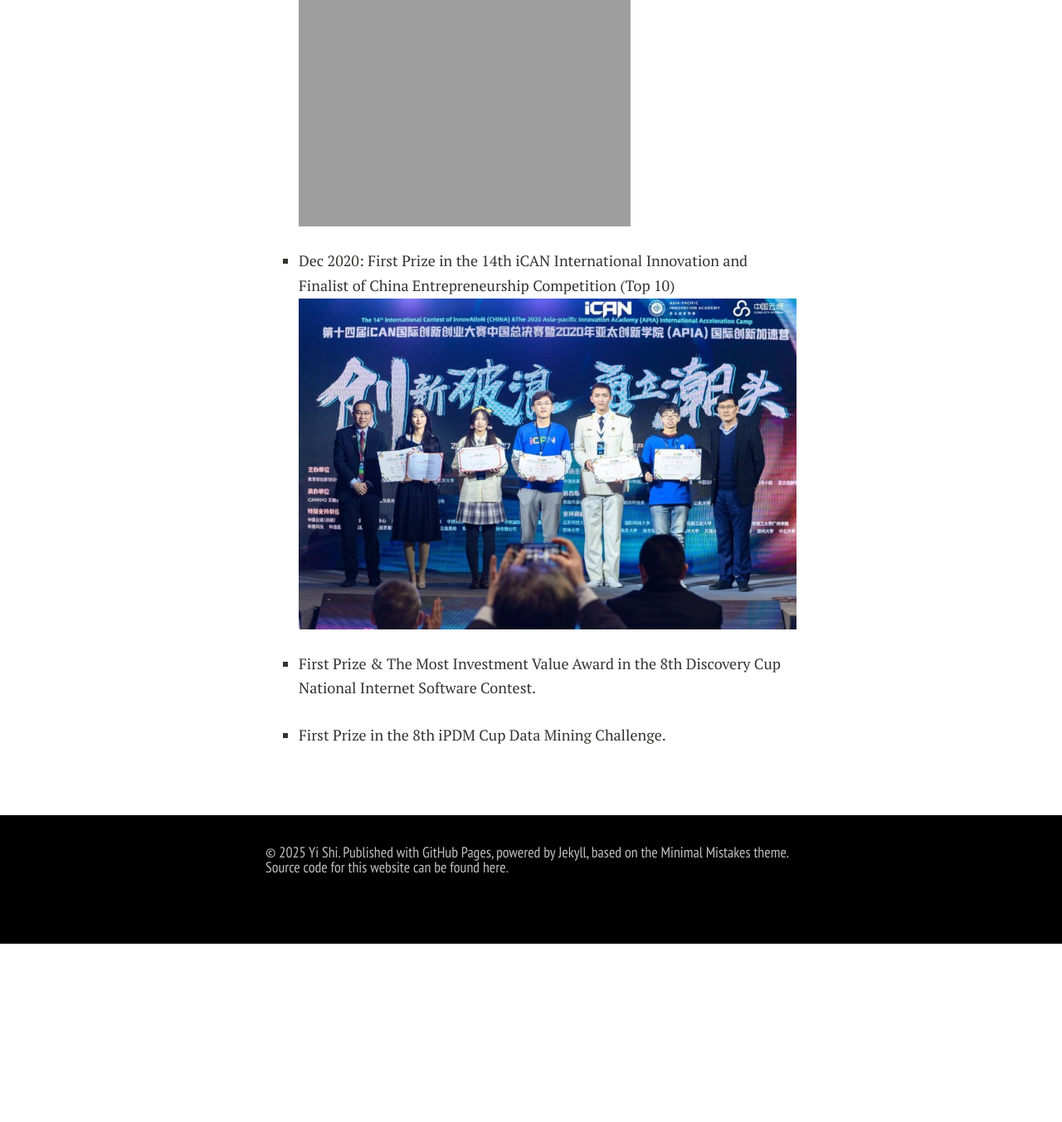
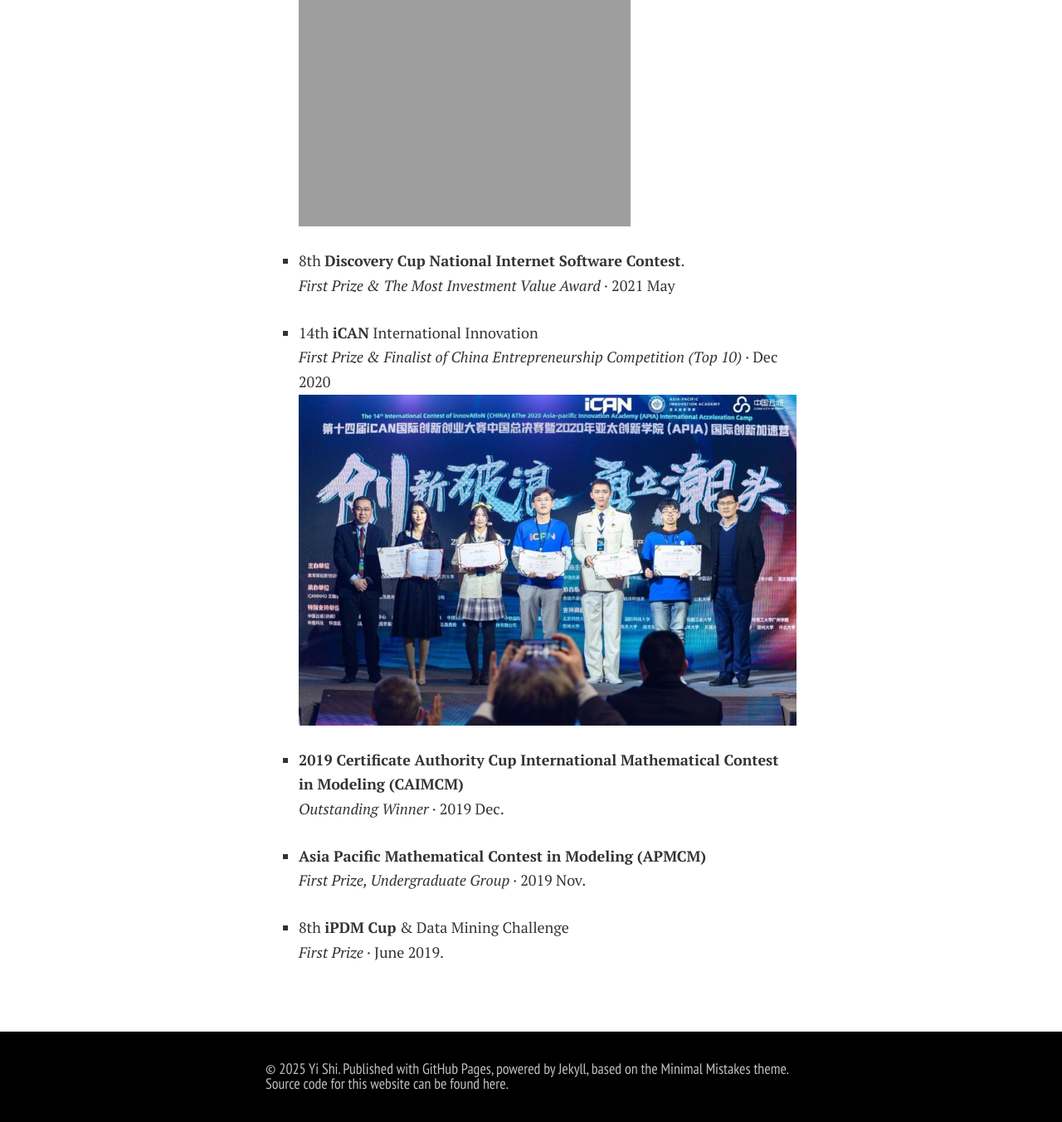
Before and after one commit to shiyi099/Billion.github.io, a Jekyll site: the page built from awards.md, in a window 1280 px wide and 1400 px high, scrolled down 1193 px. Shown: the top 1353 px of the window at 83% size. Built offline with Jekyll 4.4.1, drawn with Linux system fonts in a browser that asks for light colours; nearby versions of some CDN libraries; comment, search, counter and statistics services are not loaded; a style sheet for code colours, icons or effects is not loaded; before the commit the page ends 2331 px from its top, so only the background shows below that; some of the changed text lies outside the part shown.

Commit message:
Update awards.md

```diff
--- a/awards.md
+++ b/awards.md
@@ -11,17 +11,19 @@ title: Awards
 
 ## Competitions
 
-- July 2025：Honorary Mention in Digital Musics & Sound Art at Prix Ars Electronica 2025<br>
+- Digital Musics & Sound Art, **Prix Ars Electronica** 2025<br>*Honorary Mention* · July 2025<br>
 
   <iframe width="710" height="400" src="https://www.youtube.com/embed/a0pfoXxqRu0" frameborder="0" allow="accelerometer; autoplay; clipboard-write; encrypted-media; gyroscope; picture-in-picture" allowfullscreen></iframe>
-
   The program "**Into the Red**" was first performed at the "Future Concert" of the 2024 China-France International Music Festival<br><img title="" src="https://shiyi099.github.io/Billion.github.io/images/awards/IntotheRed.png" alt="" data-align="inline">
   It was a great honor and I am deeply grateful to have worked with two esteemed teachers: Composer [**Yixuan Zhao**](https://www.ccom.edu.cn/info/15131/214431.htm) and Double Bassist [**Chen Hanrui**](https://www.ccom.edu.cn/info/14771/211261.htm).<br>
   <img title="" src="https://shiyi099.github.io/Billion.github.io/images/awards/IntotheRedPperformers.jpg" alt="" data-align="inline">
 
-- Dec 2020: First Prize in the 14th iCAN International Innovation and Finalist of China Entrepreneurship Competition (Top 10)<br>
-  <img title="" src="https://shiyi099.github.io/Billion.github.io/images/awards/iCAN2020.jpg" alt="" data-align="inline">
+- 8th **Discovery Cup National Internet Software Contest**.<br>*First Prize & The Most Investment Value Award* · 2021 May<br>
 
-- First Prize & The Most Investment Value Award in the 8th Discovery Cup National Internet Software Contest.<br>
+- 14th **iCAN** International Innovation<br>*First Prize & Finalist of China Entrepreneurship Competition (Top 10)* · Dec 2020<br><img title="" src="https://shiyi099.github.io/Billion.github.io/images/awards/iCAN2020.jpg" alt="" data-align="inline">
 
-- First Prize in the 8th iPDM Cup Data Mining Challenge.<br>
+- **2019 Certificate Authority Cup International Mathematical Contest in Modeling (CAIMCM)**<br>*Outstanding Winner* · 2019 Dec.<br>
+
+- **Asia Pacific Mathematical Contest in Modeling (APMCM)** <br>*First Prize, Undergraduate Group* · 2019 Nov.<br>
+
+- 8th **iPDM Cup** & Data Mining Challenge <br>*First Prize* · June 2019.<br>
```
